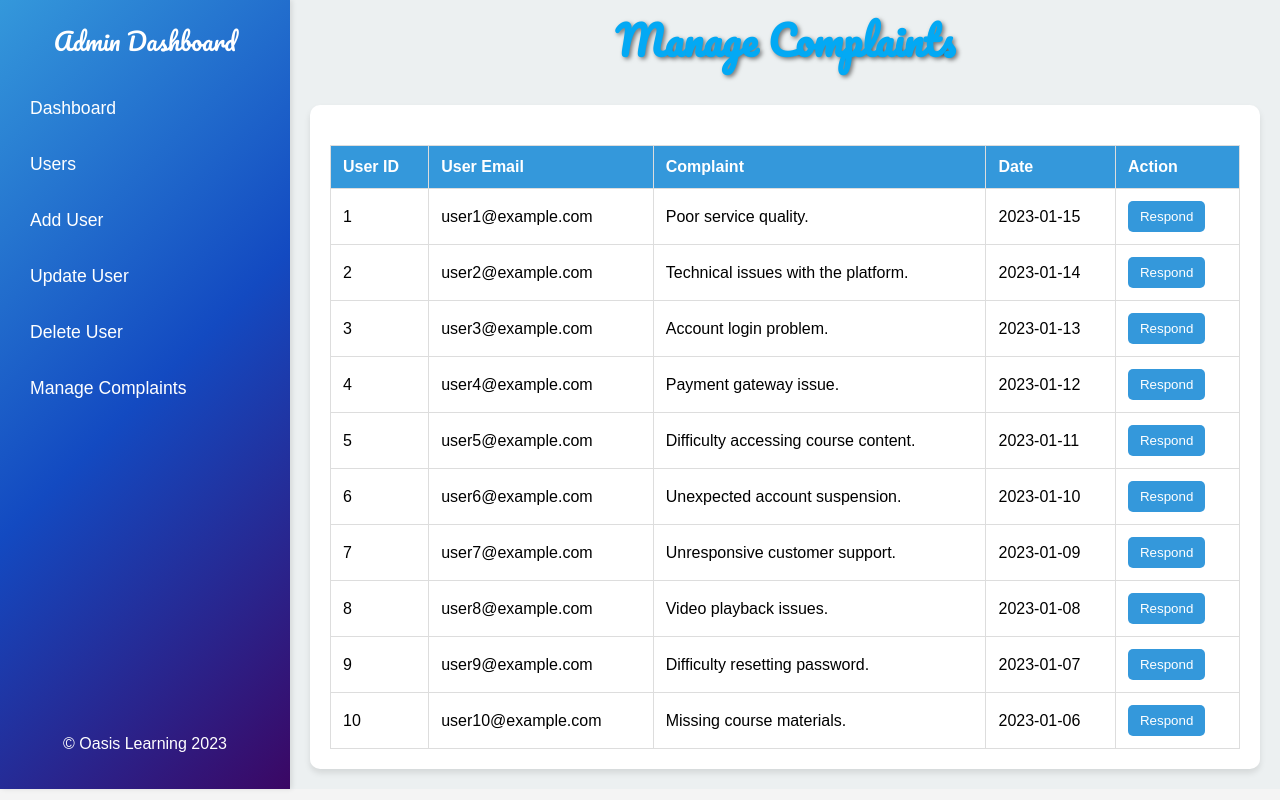
After one commit to HamzaSajjad141/FYP_OASIS_LEARNING, a Django app: page /managecomplaints/ in a window 1280 px wide. The commit adds this page. Run offline with Django 4.2, Linux system fonts and the light colour scheme.

Commit message:
add-manage-complaints-page

```diff
--- a/oasisProject/oasisApp/templates/Adduser.html
+++ b/oasisProject/oasisApp/templates/Adduser.html
@@ -159,6 +159,7 @@
                 <li class="nav-item"><a href="/AddUser/" class="nav-link">Add User</a></li>
                 <li class="nav-item"><a href="/UpdateUser/" class="nav-link">Update User</a></li>
                 <li class="nav-item"><a href="/DeleteUser/" class="nav-link">Delete User</a></li>
+                <li class="nav-item"><a href="/managecomplaints/" class="nav-link">Manage Complaints</a></li>
             </ul>
         </div>
         <div class="content">
--- a/oasisProject/oasisApp/templates/Dashboard.html
+++ b/oasisProject/oasisApp/templates/Dashboard.html
@@ -192,6 +192,7 @@
                 <li class="nav-item"><a href=/AddUser/ class="nav-link">Add User</a></li>
                 <li class="nav-item"><a href=/UpdateUser/ class="nav-link">Update User</a></li>
                 <li class="nav-item"><a href=/DeleteUser/ class="nav-link">Delete User</a></li>
+                <li class="nav-item"><a href="/managecomplaints/" class="nav-link">Manage Complaints</a></li>
             </ul>
             <div class="footer">
                 <p class="footer-copyright">&copy; Oasis Learning 2023</p>
--- a/oasisProject/oasisApp/templates/Deleteuser.html
+++ b/oasisProject/oasisApp/templates/Deleteuser.html
@@ -159,6 +159,7 @@
                 <li class="nav-item"><a href="/AddUser/" class="nav-link">Add User</a></li>
                 <li class="nav-item"><a href="/UpdateUser/" class="nav-link">Update User</a></li>
                 <li class="nav-item"><a href="/DeleteUser/" class="nav-link">Delete User</a></li>
+                <li class="nav-item"><a href="/managecomplaints/" class="nav-link">Manage Complaints</a></li>
             </ul>
         </div>
         <div class="content">
--- a/oasisProject/oasisApp/templates/Updateuser.html
+++ b/oasisProject/oasisApp/templates/Updateuser.html
@@ -159,6 +159,7 @@
                 <li class="nav-item"><a href="/AddUser/" class="nav-link">Add User</a></li>
                 <li class="nav-item"><a href="/UpdateUser/" class="nav-link">Update User</a></li>
                 <li class="nav-item"><a href="/DeleteUser/" class="nav-link">Delete User</a></li>
+                <li class="nav-item"><a href="/managecomplaints/" class="nav-link">Manage Complaints</a></li>
             </ul>
         </div>
         <div class="content">
--- /dev/null
+++ b/oasisProject/oasisApp/templates/managecomplaints.html
@@ -0,0 +1,238 @@
+<!DOCTYPE html>
+<html lang="en">
+
+<head>
+    <meta charset="UTF-8">
+    <meta name="viewport" content="width=device-width, initial-scale=1.0">
+    <title>Oasis Learning - Admin Manage Complaints</title>
+    <link rel="stylesheet" href="https://fonts.googleapis.com/css2?family=Pacifico&family=Roboto:wght@300&display=swap">
+    <link rel="stylesheet" href="https://cdn.jsdelivr.net/npm/chart.js">
+    <style>
+        body {
+            font-family: 'Poppins', sans-serif;
+            margin: 0;
+            padding: 0;
+            background-color: #f4f4f4;
+            display: flex;
+            align-items: stretch;
+        }
+
+        .admin-dashboard {
+            display: flex;
+            flex: 1;
+            background-color: #ecf0f1;
+        }
+
+        .sidebar {
+            width: 250px;
+            background: linear-gradient(135deg, #3498db, #134ac1, #3b0764);
+            color: white;
+            padding: 20px;
+            box-shadow: 2px 0 5px rgba(0, 0, 0, 0.1);
+            display: flex;
+            flex-direction: column;
+            align-items: center;
+            justify-content: space-between;
+
+        }
+
+        .logo {
+            font-size: 1.5em;
+            font-family: 'Pacifico', cursive;
+            margin-bottom: 20px;
+        }
+
+        .nav-links {
+            list-style-type: none;
+            padding: 0;
+            margin: 0;
+            width: 100%;
+            margin-top: -290px; /* Adjusted margin */
+        }
+
+        .nav-item {
+            margin-bottom: 15px;
+        }
+
+        .nav-link {
+            color: white;
+            text-decoration: none;
+            font-size: 1.1em;
+            transition: color 0.3s ease-in-out;
+            display: block;
+            padding: 10px;
+            border-radius: 5px;
+        }
+
+        .nav-link:hover {
+            background-color: #2c3e50;
+        }
+
+        .content {
+            flex: 1;
+            padding: 20px;
+            display: flex;
+            flex-direction: column;
+        }
+
+        .page-title {
+            font-size: 2.5em;
+            margin-bottom: 10px;
+            margin-top: -15px;
+            font-family: 'Pacifico', cursive;
+            color: #03A9F4;
+            text-shadow: 2px 2px 4px rgba(0, 0, 0, 0.5);
+            text-align: center;
+        }
+
+        .complaint-table {
+            background-color: #fff;
+            padding: 20px;
+            border-radius: 10px;
+            box-shadow: 0 4px 6px rgba(0, 0, 0, 0.1);
+            margin-top: 20px;
+            overflow-x: auto;
+        }
+
+        table {
+            width: 100%;
+            border-collapse: collapse;
+            margin-top: 20px;
+        }
+
+        th, td {
+            border: 1px solid #ddd;
+            padding: 12px;
+            text-align: left;
+        }
+
+        th {
+            background-color: #3498db;
+            color: white;
+        }
+
+        button {
+            background-color: #3498db;
+            color: white;
+            border: none;
+            padding: 8px 12px;
+            border-radius: 5px;
+            cursor: pointer;
+        }
+
+        button:hover {
+            background-color: #2c3e50;
+        }
+    </style>
+</head>
+
+<body>
+    <div class="admin-dashboard">
+        <div class="sidebar">
+            <div class="logo">Admin Dashboard</div>
+            <ul class="nav-links">
+                <li class="nav-item"><a href="/Dashboard/" class="nav-link">Dashboard</a></li>
+                <li class="nav-item"><a href="/Users/" class="nav-link">Users</a></li>
+                <li class="nav-item"><a href="/AddUser/" class="nav-link">Add User</a></li>
+                <li class="nav-item"><a href="/UpdateUser/" class="nav-link">Update User</a></li>
+                <li class="nav-item"><a href="/DeleteUser/" class="nav-link">Delete User</a></li>
+                <li class="nav-item"><a href="/managecomplaints/" class="nav-link">Manage Complaints</a></li>
+            </ul>
+            <div class="footer">
+                <p class="footer-copyright">&copy; Oasis Learning 2023</p>
+            </div>
+        </div>
+        <div class="content">
+            <h1 class="page-title">Manage Complaints</h1>
+
+            <!-- Complaints Table -->
+            <div class="complaint-table">
+                <table>
+                    <thead>
+                        <tr>
+                            <th>User ID</th>
+                            <th>User Email</th>
+                            <th>Complaint</th>
+                            <th>Date</th>
+                            <th>Action</th>
+                        </tr>
+                    </thead>
+                    <tbody>
+                        <tr>
+                            <td>1</td>
+                            <td>user1@example.com</td>
+                            <td>Poor service quality.</td>
+                            <td>2023-01-15</td>
+                            <td><button>Respond</button></td>
+                        </tr>
+                        <tr>
+                            <td>2</td>
+                            <td>user2@example.com</td>
+                            <td>Technical issues with the platform.</td>
+                            <td>2023-01-14</td>
+                            <td><button>Respond</button></td>
+                        </tr>
+                        <tr>
+                            <td>3</td>
+                            <td>user3@example.com</td>
+                            <td>Account login problem.</td>
+                            <td>2023-01-13</td>
+                            <td><button>Respond</button></td>
+                        </tr>
+                        <tr>
+                            <td>4</td>
+                            <td>user4@example.com</td>
+                            <td>Payment gateway issue.</td>
+                            <td>2023-01-12</td>
+                            <td><button>Respond</button></td>
+                        </tr>
+                        <tr>
+                            <td>5</td>
+                            <td>user5@example.com</td>
+                            <td>Difficulty accessing course content.</td>
+                            <td>2023-01-11</td>
+                            <td><button>Respond</button></td>
+                        </tr>
+                        <tr>
+                            <td>6</td>
+                            <td>user6@example.com</td>
+                            <td>Unexpected account suspension.</td>
+                            <td>2023-01-10</td>
+                            <td><button>Respond</button></td>
+                        </tr>
+                        <tr>
+                            <td>7</td>
+                            <td>user7@example.com</td>
+                            <td>Unresponsive customer support.</td>
+                            <td>2023-01-09</td>
+                            <td><button>Respond</button></td>
+                        </tr>
+                        <tr>
+                            <td>8</td>
+                            <td>user8@example.com</td>
+                            <td>Video playback issues.</td>
+                            <td>2023-01-08</td>
+                            <td><button>Respond</button></td>
+                        </tr>
+                        <tr>
+                            <td>9</td>
+                            <td>user9@example.com</td>
+                            <td>Difficulty resetting password.</td>
+                            <td>2023-01-07</td>
+                            <td><button>Respond</button></td>
+                        </tr>
+                        <tr>
+                            <td>10</td>
+                            <td>user10@example.com</td>
+                            <td>Missing course materials.</td>
+                            <td>2023-01-06</td>
+                            <td><button>Respond</button></td>
+                        </tr>
+                    </tbody>
+                </table>
+            </div>
+        </div>
+    </div>
+</body>
+
+</html>
--- a/oasisProject/oasisApp/templates/users.html
+++ b/oasisProject/oasisApp/templates/users.html
@@ -122,6 +122,7 @@
                 <li class="nav-item"><a href=/AddUser/ class="nav-link">Add User</a></li>
                 <li class="nav-item"><a href=/UpdateUser/ class="nav-link">Update User</a></li>
                 <li class="nav-item"><a href=/DeleteUser/ class="nav-link">Delete User</a></li>
+                <li class="nav-item"><a href="/managecomplaints/" class="nav-link">Manage Complaints</a></li>
             </ul>
 
         </div>
--- a/oasisProject/oasisApp/urls.py
+++ b/oasisProject/oasisApp/urls.py
@@ -14,5 +14,6 @@ urlpatterns = [
    path('UpdateUser/', views.UpdateUser,name='UpdateUser'),
    path('DeleteUser/', views.DeleteUser,name='DeleteUser'),
    path('Users/', views.Users,name='Users'),
-   path('getResponse', views.getResponse, name='getResponse')
+   path('getResponse', views.getResponse, name='getResponse'),
+   path('managecomplaints/', views.managecomplaints, name='managecomplaints')
 ]
--- a/oasisProject/oasisApp/views.py
+++ b/oasisProject/oasisApp/views.py
@@ -82,6 +82,10 @@ def Users(request):
     return render(request,"users.html")
 
 
+def managecomplaints(request):
+    return render(request,"managecomplaints.html")
+
+
 
 
 
```
Also changed, not shown: oasisProject/db.sqlite3.
